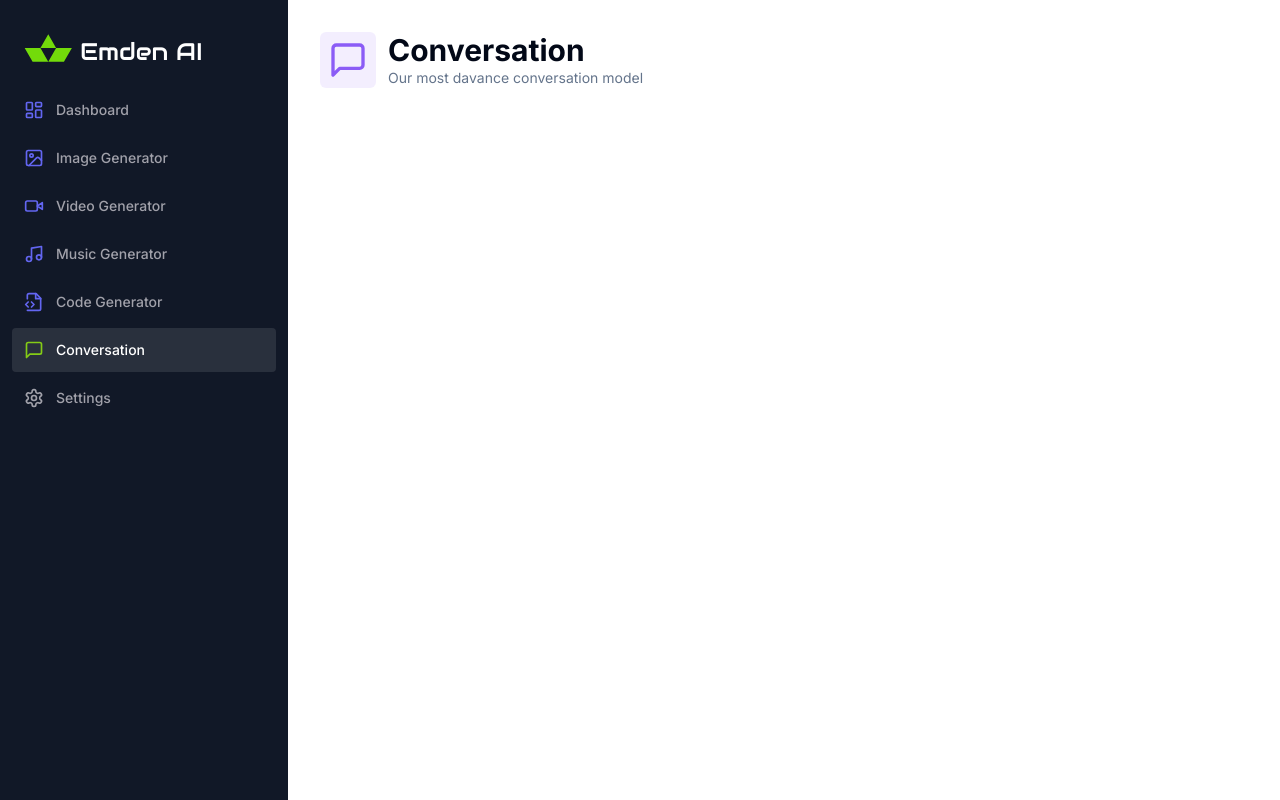
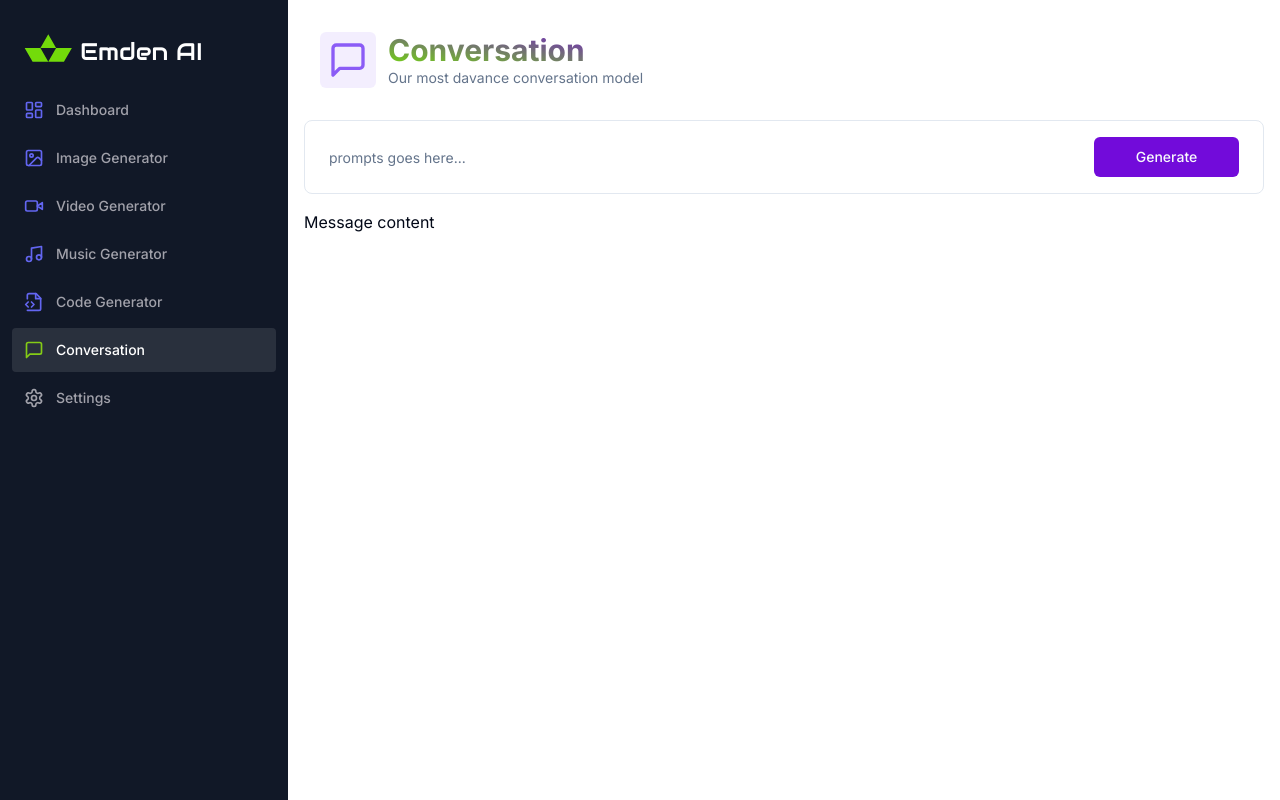
Before and after one commit to joy-ahmed/emden-ai, a Next.js app: page /conversation in a window 1280 px wide. Built offline with nearby package versions, Linux system fonts and the light colour scheme.

Commit message:
conversation page done✅

```diff
--- a/app/(dashboard)/(routes)/conversation/page.tsx
+++ b/app/(dashboard)/(routes)/conversation/page.tsx
@@ -8,6 +8,9 @@
 
 import Heading from "@/components/Heading";
 import { formSchema } from "./constants";
+import { Form, FormControl, FormField, FormItem } from "@/components/ui/form";
+import { Input } from "@/components/ui/input";
+import { Button } from "@/components/ui/button";
 
 const ConversationPage = () => {
   const form = useForm<z.infer<typeof formSchema>>({
@@ -32,6 +35,39 @@
           iconColor="text-violet-500"
           bgColor="bg-violet-500/10"
         />
+        <div className="px-4 lg-px-8">
+          <div>
+            <Form {...form}>
+              <form
+                onSubmit={form.handleSubmit(onSubmit)}
+                className="rounded-lg border w-full p-4 px-3 md:px-6 focus-within:shadow-sm grid grid-cols-12 gap-2"
+              >
+                <FormField
+                  name="prompt"
+                  render={({ field }) => (
+                    <FormItem className="col-span-12 lg:col-span-10">
+                      <FormControl className="m-0 p-0">
+                        <Input
+                          className="border-0 outline-none focus-visible:ring-0 focus-visible:ring-transparent"
+                          disabled={isLoading}
+                          placeholder="prompts goes here..."
+                          {...field}
+                        />
+                      </FormControl>
+                    </FormItem>
+                  )}
+                />
+                <Button
+                  className="col-span-12 lg:col-span-2 w-full bg-[#720BDA] hover:bg-[#8a20f4] dark:bg-[#BF85F9]"
+                  disabled={isLoading}
+                >
+                  Generate
+                </Button>
+              </form>
+            </Form>
+          </div>
+          <div className="space-y-4 mt-4">Message content</div>
+        </div>
       </div>
     </div>
   );
--- a/components/Heading.tsx
+++ b/components/Heading.tsx
@@ -23,7 +23,9 @@
         <Icon className={cn("w-10 h-10", iconColor)} />
       </div>
       <div>
-        <h2 className="text-xl md:text-3xl font-bold">{title}</h2>
+        <h2 className="text-xl md:text-3xl font-bold text-transparent bg-clip-text bg-gradient-to-tr from-[#73DB0A] to-[#720BDA]">
+          {title}
+        </h2>
         <p className="text-sm text-muted-foreground">{description}</p>
       </div>
     </div>
--- /dev/null
+++ b/components/ui/input.tsx
@@ -0,0 +1,25 @@
+import * as React from "react"
+
+import { cn } from "@/lib/utils"
+
+export interface InputProps
+  extends React.InputHTMLAttributes<HTMLInputElement> {}
+
+const Input = React.forwardRef<HTMLInputElement, InputProps>(
+  ({ className, type, ...props }, ref) => {
+    return (
+      <input
+        type={type}
+        className={cn(
+          "flex h-10 w-full rounded-md border border-input bg-background px-3 py-2 text-sm ring-offset-background file:border-0 file:bg-transparent file:text-sm file:font-medium placeholder:text-muted-foreground focus-visible:outline-none focus-visible:ring-2 focus-visible:ring-ring focus-visible:ring-offset-2 disabled:cursor-not-allowed disabled:opacity-50",
+          className
+        )}
+        ref={ref}
+        {...props}
+      />
+    )
+  }
+)
+Input.displayName = "Input"
+
+export { Input }
```
